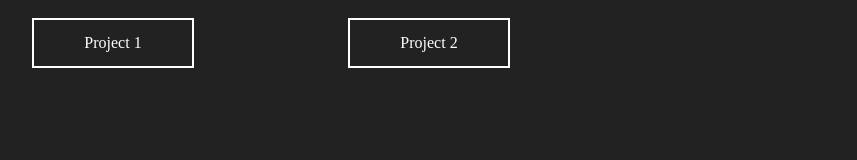
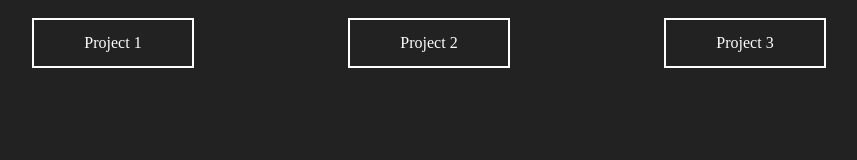
Before and after one commit to mahm0udnasr/50-HTML-CSS-JS-Projects, a plain HTML site: page index.html in a window 1280 px wide. Shown: the whole page, without its empty margins (53-910 px from the left). Drawn offline with Linux system fonts and the light colour scheme.

Commit message:
add link to go project 3

```diff
--- a/index.html
+++ b/index.html
@@ -13,5 +13,6 @@
   <body>
     <a href="01.bg-video/index.html">Project 1</a>
     <a href="02.loading-animation/index.html">Project 2</a>
+    <a href="03.Custom-Scrollbar/index.html">Project 3</a>
   </body>
 </html>
```
